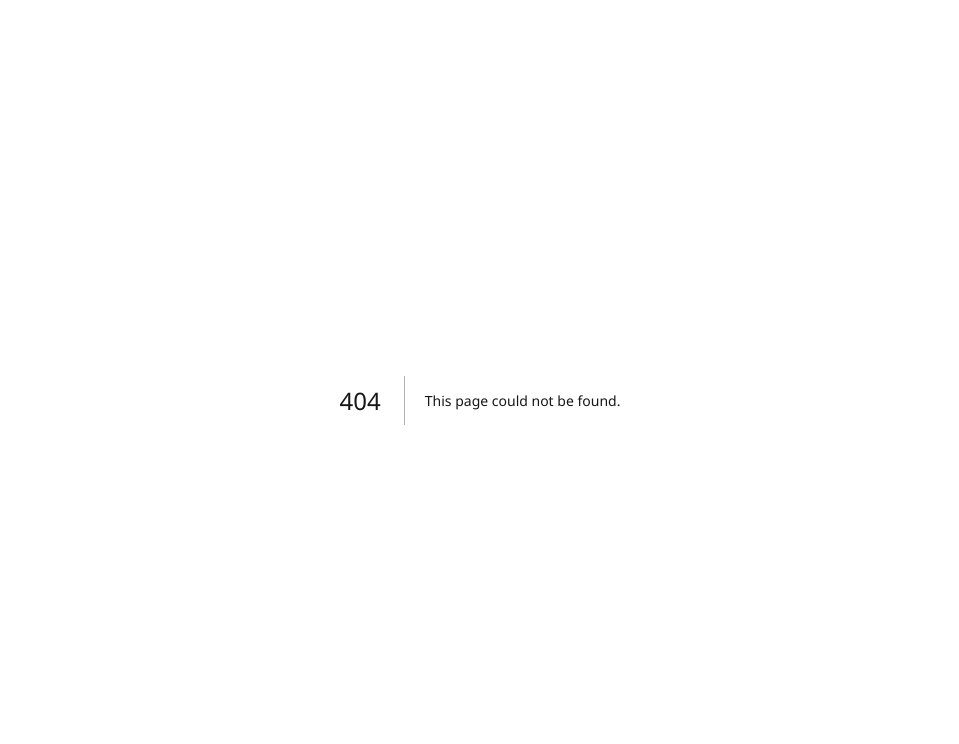
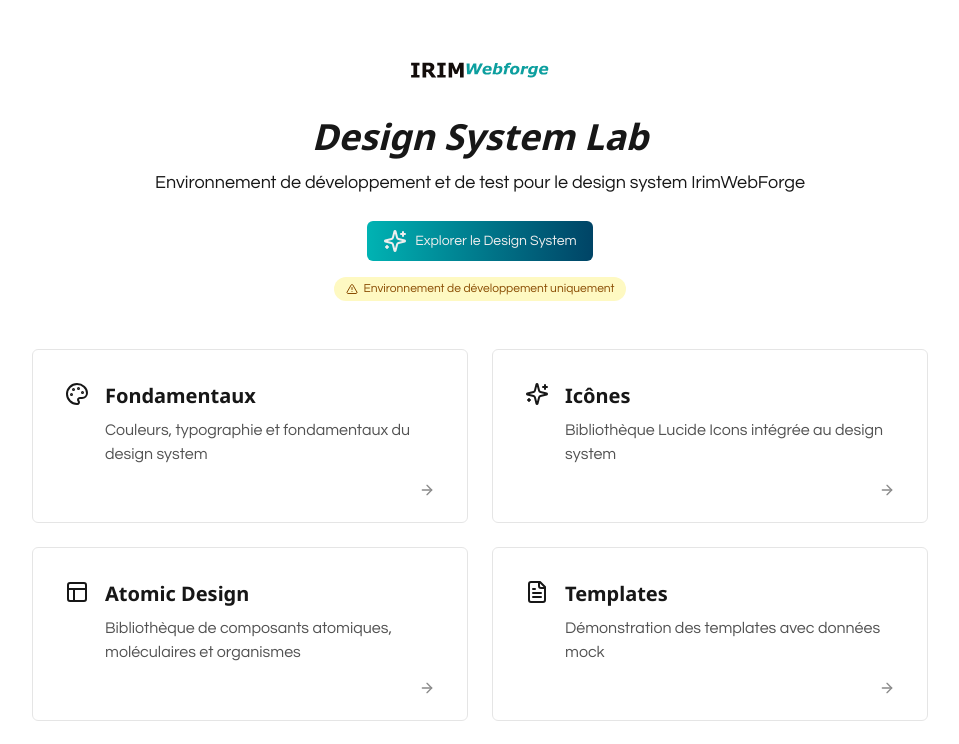
Before and after one commit to irimwebforge/irimwebforge-site, a Next.js app: page /ds-lab in a window 1280 px wide. Before the commit this address had no page. Shown: the top 744 px of the page, without its empty margins (160-1119 px from the left). Built offline with nearby package versions, Linux system fonts and the light colour scheme.

Commit message:
🗑️ suppression: retrait de la page d'attente du design system lab restauration : page d'accueil du ds-lab

```diff
--- /dev/null
+++ b/src/app/ds-lab/page.tsx
@@ -0,0 +1,167 @@
+"use client";
+
+import React, { useState } from 'react';
+import Link from 'next/link';
+import { Typography } from '@/components/atoms/Typography';
+import { Card } from '@/components/molecules/Card';
+import { Logo } from '@/components/atoms/Logo';
+import { Icon, type IconName } from '@/components/atoms/Icon';
+import { Badge } from '@/components/atoms/Badge';
+import { Button } from '@/components/atoms/Button';
+
+interface PageItem {
+  title: string;
+  description: string;
+  href: string;
+  iconName: IconName;
+  badge?: string;
+  variant: 'default' | 'outline' | 'elevated' | 'accent' | 'highlight';
+}
+
+const pages: PageItem[] = [
+  {
+    title: 'Fondamentaux',
+    description: 'Couleurs, typographie et fondamentaux du design system',
+    href: '/ds-lab/fundamentals',
+    iconName: 'Palette',
+    variant: 'default'
+  },
+  {
+    title: 'Icônes',
+    description: 'Bibliothèque Lucide Icons intégrée au design system',
+    href: '/ds-lab/icons',
+    iconName: 'Sparkles',
+    variant: 'default'
+  },
+  {
+    title: 'Atomic Design',
+    description: 'Bibliothèque de composants atomiques, moléculaires et organismes',
+    href: '/ds-lab/components',
+    iconName: 'Layout',
+    variant: 'default'
+  },
+  {
+    title: 'Templates',
+    description: 'Démonstration des templates avec données mock',
+    href: '/ds-lab/templates',
+    iconName: 'FileText',
+    variant: 'default'
+  },
+  {
+    title: 'Couleur Tertiaire',
+    description: 'Utilisation de l\'orange comme élément d\'accentuation et de contraste',
+    href: '/ds-lab/color-tertiary',
+    iconName: 'Square',
+    badge: 'Nouveau',
+    variant: 'highlight'
+  },
+  {
+    title: 'Mocks',
+    description: 'Données factices utilisées dans les démonstrations',
+    href: '/ds-lab/mocks',
+    iconName: 'BarChart2',
+    variant: 'default'
+  }
+];
+
+export default function DSLabHomePage() {
+  const [hoveredCardIndex, setHoveredCardIndex] = useState<number | null>(null);
+
+  return (
+    <div className="container mx-auto px-4 py-12 animate-fadeIn">
+      <div className="flex flex-col items-center mb-12">
+        <Logo width={150} height={50} className="mb-6 animate-pulse-subtle" />
+
+        <Typography as="h1" variant="h1" className="mb-3 text-center font-bold italic">
+          Design System Lab
+        </Typography>
+
+        <Typography variant="lead" className="max-w-2xl text-center">
+          Environnement de développement et de test pour le design system IrimWebForge
+        </Typography>
+
+        <div className="mt-6 text-center">
+          <Button
+            variant="gradient"
+            className="shine-effect"
+            icon={<Icon name="Sparkles" />}
+            aria-label="Explorer le Design System"
+          >
+            Explorer le Design System
+          </Button>
+        </div>
+
+        <div className="mt-4 py-1 px-3 text-xs text-center bg-yellow-100 dark:bg-yellow-900 text-yellow-800 dark:text-yellow-200 rounded-full flex items-center gap-1.5">
+          <Icon name="AlertTriangle" size={12} />
+          Environnement de développement uniquement
+        </div>
+      </div>
+
+      <div className="grid grid-cols-1 md:grid-cols-2 gap-6 max-w-4xl mx-auto">
+        {pages.map((page, index) => (
+          <Link
+            href={page.href}
+            key={index}
+            className="block group focus-visible:outline-none focus-visible:ring-2 focus-visible:ring-[var(--color-primary)] rounded-md"
+            aria-label={`Accéder à la section ${page.title}`}
+            onMouseEnter={() => setHoveredCardIndex(index)}
+            onMouseLeave={() => setHoveredCardIndex(null)}
+            onFocus={() => setHoveredCardIndex(index)}
+            onBlur={() => setHoveredCardIndex(null)}
+          >
+            <Card
+              variant={page.variant}
+              className="h-full transition-all duration-300 group-hover:scale-[1.02] group-hover:shadow-md"
+              color={page.variant === "highlight" ? "tertiary" : "primary"}
+            >
+              <div className="flex items-start p-4">
+                <div className="text-3xl mr-4 flex items-center">
+                  <Icon
+                    name={page.iconName}
+                    size={24}
+                    className={`text-primary transition-all duration-300 ${
+                      hoveredCardIndex === index ? 'scale-110' : 'scale-100'
+                    }`}
+                  />
+                </div>
+                <div className="flex-1">
+                  <div className="flex items-center justify-between mb-2">
+                    <Typography as="h2" variant="h4">
+                      {page.title}
+                    </Typography>
+                    {page.badge && (
+                      <Badge variant="tertiary" size="small" className="animate-pulse-slow">
+                        {page.badge}
+                      </Badge>
+                    )}
+                  </div>
+                  <Typography variant="p" className="text-secondary">
+                    {page.description}
+                  </Typography>
+                </div>
+              </div>
+              <div className="px-4 pb-2">
+                <div className="flex justify-end">
+                  <Icon
+                    name="ArrowRight"
+                    size={16}
+                    className={`text-primary transition-all duration-300 ${
+                      hoveredCardIndex === index ? 'translate-x-1 opacity-100' : 'opacity-50'
+                    }`}
+                  />
+                </div>
+              </div>
+            </Card>
+          </Link>
+        ))}
+      </div>
+
+      <div className="mt-16 text-center">
+        <Link href="/" className="text-primary hover:underline inline-flex items-center gap-2">
+          <Icon name="ArrowLeft" size={16} />
+          Retour à l'accueil
+        </Link>
+      </div>
+    </div>
+  );
+}
```
Also changed, not shown: src/app/page.attente.tsx (renamed from src/app/ds-lab/page.attente.tsx).
